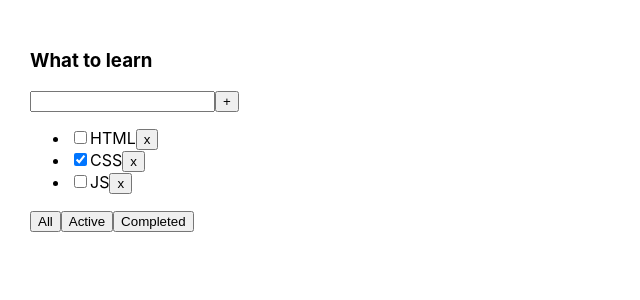
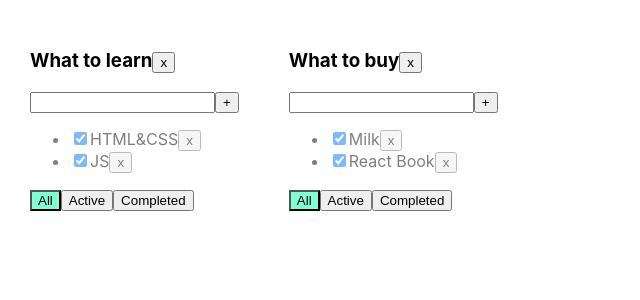
Before and after one commit to naumyshev/ToDo, a React (Create React App) app: page / in a window 1280 px wide. Shown: the top 300 px of the page, without its empty margins (0-640 px from the left). Built offline with nearby package versions, Linux system fonts and the light colour scheme.

Commit message:
after lesson 05

```diff
--- a/src/App.css
+++ b/src/App.css
@@ -6,3 +6,19 @@
 .App > div {
   margin-right: 50px;
 }
+
+.error {
+  border: red 1px solid;
+}
+
+.error-message {
+  color: red;
+}
+
+.active-filter {
+  background-color: aquamarine;
+}
+
+.is-done {
+  opacity: 0.5;
+}
--- a/src/App.tsx
+++ b/src/App.tsx
@@ -1,71 +1,118 @@
 import React, {useState} from 'react';
 import './App.css';
-import TodoList from "./TodoList";
-import {v1} from "uuid";
+import {TaskType, Todolist} from './Todolist';
+import {v1} from 'uuid';
 
-export type TaskType = {
+export type FilterValuesType = "all" | "active" | "completed";
+type TodolistType = {
     id: string
     title: string
-    isDone: boolean
+    filter: FilterValuesType
 }
 
-export type FilterValuesType = "all" | "active" | "completed"
+type TasksStateType = {
+    [key: string]: Array<TaskType>
+}
+
 
 function App() {
-    console.log(v1())
+    let todolistId1 = v1();
+    let todolistId2 = v1();
 
-    //BLL:
-    const todoListTitle: string = "What to learn"
-
-    const [tasks, setTasks] = useState<Array<TaskType>>([
-        {id: v1(), title: "HTML", isDone: false},
-        {id: v1(), title: "CSS", isDone: true},
-        {id: v1(), title: "JS", isDone: false},
+    let [todolists, setTodolists] = useState<Array<TodolistType>>([
+        {id: todolistId1, title: "What to learn", filter: "all"},
+        {id: todolistId2, title: "What to buy", filter: "all"}
     ])
 
-    const [filter, setFilter] = useState<FilterValuesType>("all")
+    let [tasks, setTasks] = useState<TasksStateType>({
+        [todolistId1]: [
+            {id: v1(), title: "HTML&CSS", isDone: true},
+            {id: v1(), title: "JS", isDone: true}
+        ],
+        [todolistId2]: [
+            {id: v1(), title: "Milk", isDone: true},
+            {id: v1(), title: "React Book", isDone: true}
+        ]
+    });
 
-    const changeFilter = (filter: FilterValuesType) => {
-        setFilter(filter)
+
+    function removeTask(id: string, todolistId: string) {
+        //достанем нужный массив по todolistId:
+        let todolistTasks = tasks[todolistId];
+        // перезапишем в этом объекте массив для нужного тудулиста отфилтрованным массивом:
+        tasks[todolistId] = todolistTasks.filter(t => t.id !== id);
+        // засетаем в стейт копию объекта, чтобы React отреагировал перерисовкой
+        setTasks({...tasks});
     }
 
-    const removeTask = (taskID: string) => {
-        setTasks(tasks.filter(t => t.id !== taskID))
+    function addTask(title: string, todolistId: string) {
+        let task = {id: v1(), title: title, isDone: false};
+        //достанем нужный массив по todolistId:
+        let todolistTasks = tasks[todolistId];
+        // перезапишем в этом объекте массив для нужного тудулиста копией, добавив в начало новую таску:
+        tasks[todolistId] = [task, ...todolistTasks];
+        // засетаем в стейт копию объекта, чтобы React отреагировал перерисовкой
+        setTasks({...tasks});
     }
 
-    const addTask = (newTaskTitle: string) => {
-
-        const newTask: TaskType = {
-            id: v1(),
-            title: newTaskTitle,
-            isDone: false
+    function changeStatus(id: string, isDone: boolean, todolistId: string) {
+        //достанем нужный массив по todolistId:
+        let todolistTasks = tasks[todolistId];
+        // найдём нужную таску:
+        let task = todolistTasks.find(t => t.id === id);
+        //изменим таску, если она нашлась
+        if (task) {
+            task.isDone = isDone;
+            // засетаем в стейт копию объекта, чтобы React отреагировал перерисовкой
+            setTasks({...tasks});
         }
-        //const copyState = [...tasks]
-        //copyState.push(newTask)
-        setTasks([newTask, ...tasks])
     }
 
-    let tasksForRender = tasks
-
-    if (filter === "active") {
-        tasksForRender = tasksForRender.filter(t => !t.isDone)
+    function changeFilter(value: FilterValuesType, todolistId: string) {
+        let todolist = todolists.find(tl => tl.id === todolistId);
+        if (todolist) {
+            todolist.filter = value;
+            setTodolists([...todolists])
+        }
     }
 
-    if (filter === "completed") {
-        tasksForRender = tasksForRender.filter(t => t.isDone)
+    function removeTodolist(id: string) {
+        // засунем в стейт список тудулистов, id которых не равны тому, который нужно выкинуть
+        setTodolists(todolists.filter(tl => tl.id !== id));
+        // удалим таски для этого тудулиста из второго стейта, где мы храним отдельно таски
+        delete tasks[id]; // удаляем св-во из объекта... значением которого являлся массив тасок
+        // засетаем в стейт копию объекта, чтобы React отреагировал перерисовкой
+        setTasks({...tasks});
     }
 
-    //UI:
     return (
         <div className="App">
+            {
+                todolists.map(tl => {
+                    let allTodolistTasks = tasks[tl.id];
+                    let tasksForTodolist = allTodolistTasks;
 
-            <TodoList
-                title={todoListTitle}
-                tasks={tasksForRender}
-                removeTask={removeTask}
-                changeFilter={changeFilter}
-                adTask={addTask}
-            />
+                    if (tl.filter === "active") {
+                        tasksForTodolist = allTodolistTasks.filter(t => t.isDone === false);
+                    }
+                    if (tl.filter === "completed") {
+                        tasksForTodolist = allTodolistTasks.filter(t => t.isDone === true);
+                    }
+
+                    return <Todolist
+                        key={tl.id}
+                        id={tl.id}
+                        title={tl.title}
+                        tasks={tasksForTodolist}
+                        removeTask={removeTask}
+                        changeFilter={changeFilter}
+                        addTask={addTask}
+                        changeTaskStatus={changeStatus}
+                        filter={tl.filter}
+                        removeTodolist={removeTodolist}
+                    />
+                })
+            }
 
         </div>
     );
--- a/src/TodoList.tsx
+++ b/src/TodoList.tsx
@@ -1,62 +1,95 @@
-import React, {ChangeEvent, KeyboardEvent, useState} from 'react';
-import {FilterValuesType, TaskType} from "./App";
+import React, {ChangeEvent, useState, KeyboardEvent} from 'react';
+import {FilterValuesType} from './App';
+
+export type TaskType = {
+    id: string
+    title: string
+    isDone: boolean
+}
 
 type PropsType = {
+    id: string
     title: string
     tasks: Array<TaskType>
-    removeTask: (taskID: string) => void
-    changeFilter: (filter: FilterValuesType) => void
-    adTask: (taskTitle: string) => void
+    removeTask: (taskId: string, todolistId: string) => void
+    changeFilter: (value: FilterValuesType, todolistId: string) => void
+    addTask: (title: string, todolistId: string) => void
+    changeTaskStatus: (id: string, isDone: boolean, todolistId: string) => void
+    removeTodolist: (id: string) => void
+    filter: FilterValuesType
 }
 
-function TodoList(props: PropsType) {
+export function Todolist(props: PropsType) {
+    let [title, setTitle] = useState("")
+    let [error, setError] = useState<string | null>(null)
 
-    const [title, setTitle] = useState<string>("")
     const addTask = () => {
-        props.adTask(title)
-        setTitle("")
-    }
-    const changeTitle = (e: ChangeEvent<HTMLInputElement>) => setTitle(e.currentTarget.value)
-    const onKeyPressAddTask = (e: KeyboardEvent<HTMLInputElement>) => {
-        if (e.key === "Enter") {
-            addTask()
+        let newTitle = title.trim();
+        if (newTitle !== "") {
+            props.addTask(newTitle, props.id);
+            setTitle("");
+        } else {
+            setError("Title is required");
         }
     }
-    const setAllFilterValue = () => props.changeFilter("all")
-    const setActiveFilterValue = () => props.changeFilter("active")
-    const setCompletedFilterValue = () => props.changeFilter("completed")
 
-    const tasksJSX = props.tasks.map(task => {
-        return (
-            <li key={task.id}>
-                <input type="checkbox" checked={task.isDone}/>
-                <span>{task.title}</span>
-                <button onClick={() => props.removeTask(task.id)}>x</button>
-            </li>
-        )
-    })
+    const onChangeHandler = (e: ChangeEvent<HTMLInputElement>) => {
+        setTitle(e.currentTarget.value)
+    }
 
-    return (
+    const onKeyPressHandler = (e: KeyboardEvent<HTMLInputElement>) => {
+        setError(null);
+        if (e.charCode === 13) {
+            addTask();
+        }
+    }
+
+    const removeTodolist = () => props.removeTodolist(props.id)
+
+    const onAllClickHandler = () => props.changeFilter("all", props.id);
+    const onActiveClickHandler = () => props.changeFilter("active", props.id);
+    const onCompletedClickHandler = () => props.changeFilter("completed", props.id);
+
+    return <div>
+        <h3> {props.title}
+            <button onClick={removeTodolist}>x</button>
+        </h3>
         <div>
-            <h3>{props.title}</h3>
-            <div>
-                <input
-                    value={title}
-                    onChange={changeTitle}
-                    onKeyPress={onKeyPressAddTask}
+            <input value={title}
+                   onChange={onChangeHandler}
+                   onKeyPress={onKeyPressHandler}
+                   className={error ? "error" : ""}
             />
             <button onClick={addTask}>+</button>
+            {error && <div className="error-message">{error}</div>}
         </div>
         <ul>
-                {tasksJSX}
+            {
+                props.tasks.map(t => {
+                    const onClickHandler = () => props.removeTask(t.id, props.id)
+                    const onChangeHandler = (e: ChangeEvent<HTMLInputElement>) => {
+                        let newIsDoneValue = e.currentTarget.checked;
+                        props.changeTaskStatus(t.id, newIsDoneValue, props.id);
+                    }
+
+                    return <li key={t.id} className={t.isDone ? "is-done" : ""}>
+                        <input type="checkbox" onChange={onChangeHandler} checked={t.isDone}/>
+                        <span>{t.title}</span>
+                        <button onClick={onClickHandler}>x</button>
+                    </li>
+                })
+            }
         </ul>
         <div>
-                <button onClick={setAllFilterValue}>All</button>
-                <button onClick={setActiveFilterValue}>Active</button>
-                <button onClick={setCompletedFilterValue}>Completed</button>
+            <button className={props.filter === 'all' ? "active-filter" : ""}
+                    onClick={onAllClickHandler}>All
+            </button>
+            <button className={props.filter === 'active' ? "active-filter" : ""}
+                    onClick={onActiveClickHandler}>Active
+            </button>
+            <button className={props.filter === 'completed' ? "active-filter" : ""}
+                    onClick={onCompletedClickHandler}>Completed
+            </button>
         </div>
     </div>
-    )
 }
-
-export default TodoList;
```
Lines whose indentation alone changed are shown as unchanged.
